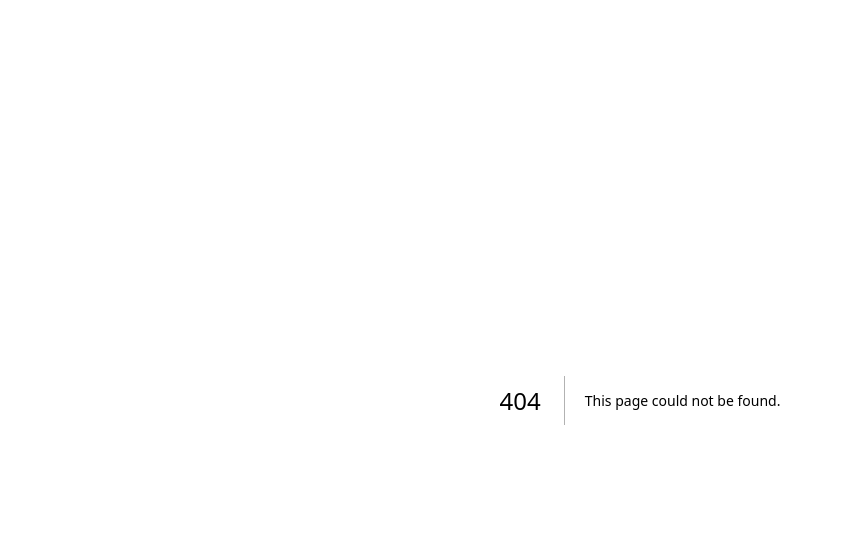
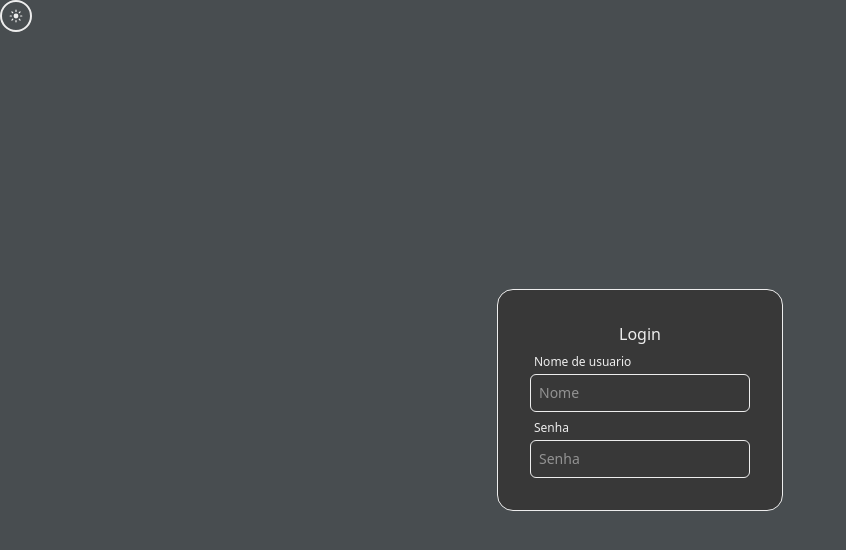
Before and after one commit to OzukaPedro/rotinas-e-metas, a Next.js app: page /Login in a window 1280 px wide. Before the commit this address had no page. Shown: the top 550 px of the page, without its empty margins (0-846 px from the left). Built offline with nearby package versions, Linux system fonts and the light colour scheme.

Commit message:
começo login page

```diff
--- /dev/null
+++ b/src/app/Login/page.tsx
@@ -0,0 +1,22 @@
+import { Direction } from "@/components/Container/enum";
+import Container from "@/components/Container/page";
+import ChangeTheme from "@/components/Header/ChangeTheme/page";
+import LoginForm from "@/components/LoginForm/page";
+
+export default function Login() {
+  return (
+    <Container
+      direction={Direction.Column}
+      className="bg-background text-text min-h-screen
+                dark:bg-background-dark dark:text-text-dark
+                "
+    >
+      <Container className="w-full justify-start items-start h-0  ">
+        <ChangeTheme />
+      </Container>
+      <Container className="flex-1">
+        <LoginForm />
+      </Container>
+    </Container>
+  );
+}
--- /dev/null
+++ b/src/components/AuthInput/page.tsx
@@ -0,0 +1,26 @@
+import { Direction } from "@/components/Container/enum";
+import Container from "@/components/Container/page";
+
+type LoginInputProps = {
+  id: string;
+  labelText: string;
+} & React.ComponentProps<"input">;
+
+export default function AuthInput({
+  id,
+  type,
+  labelText,
+  ...rest
+}: LoginInputProps) {
+  return (
+    <Container direction={Direction.Column} className="gap-1 items-start">
+      <label className="text-xs ml-1">{labelText}</label>
+      <input
+        type={type}
+        id={id}
+        {...rest}
+        className="border rounded-md text-sm p-2"
+      />
+    </Container>
+  );
+}
--- a/src/components/Header/UserIcon/page.tsx
+++ b/src/components/Header/UserIcon/page.tsx
@@ -1,7 +1,10 @@
+import Container from "@/components/Container/page";
+
 export default function UserIcon() {
   return (
-    <>
-      <h1>Icone</h1>
-    </>
+    <Container className="gap-2">
+      <a href="/Login">Entrar</a>
+      <a href="/Register">Registrar</a>
+    </Container>
   );
 }
--- /dev/null
+++ b/src/components/LoginForm/page.tsx
@@ -0,0 +1,21 @@
+import AuthInput from "../AuthInput/page";
+
+export default function LoginForm() {
+  return (
+    <form className=" flex flex-col gap-2  rounded-2xl p-8 border bg-[#383838]">
+      <h1>Login</h1>
+      <AuthInput
+        type="text"
+        id="username"
+        labelText="Nome de usuario"
+        placeholder="Nome"
+      />
+      <AuthInput
+        type="password"
+        id="password"
+        labelText="Senha"
+        placeholder="Senha"
+      />
+    </form>
+  );
+}
```
Also changed, not shown: src/components/AuthButton/page.tsx (added).
